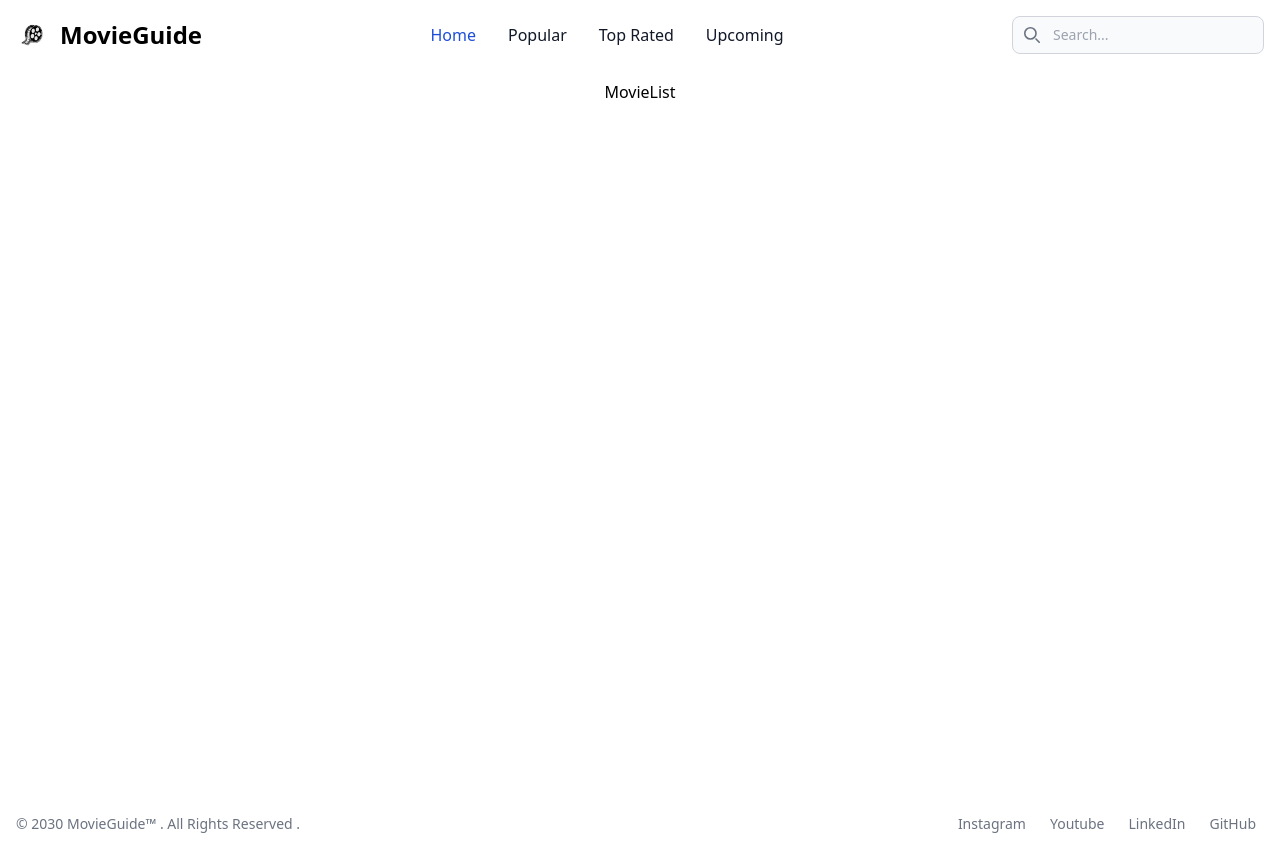
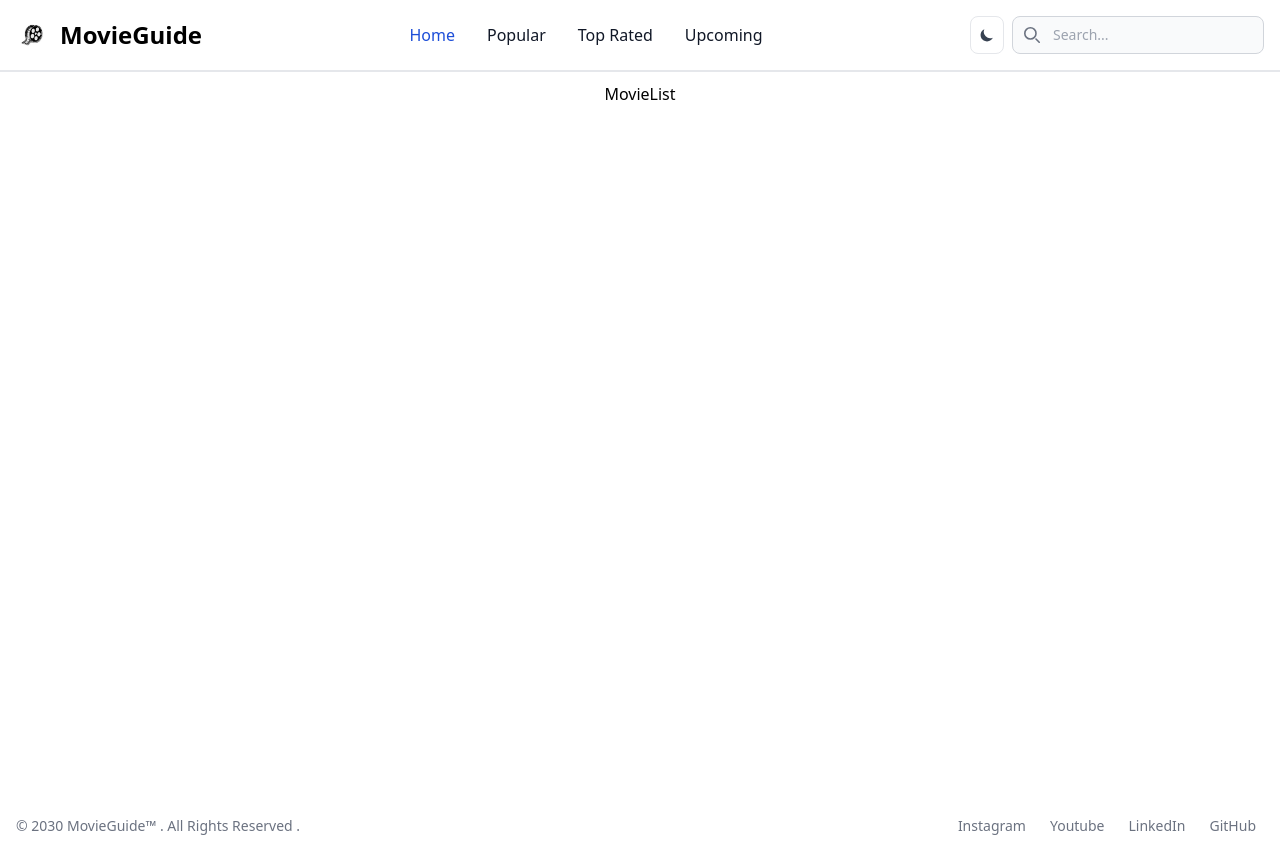
Before and after one commit to Kavin-Prakash-T/MovieGuide, a React (Create React App) app: page / in a window 1280 px wide. Built offline with nearby package versions, Linux system fonts and the light colour scheme.

Commit message:
darkmode integrated

```diff
--- a/public/index.html
+++ b/public/index.html
@@ -1,5 +1,5 @@
 <!DOCTYPE html>
-<html lang="en">
+<html lang="en" class="">
   <head>
     <meta charset="utf-8" />
     <link rel="icon" href="%PUBLIC_URL%/favicon.ico" />
--- a/src/components/Footer.js
+++ b/src/components/Footer.js
@@ -9,16 +9,16 @@
         </span>
         <ul className="flex flex-wrap items-center p-2 mt-3 text-sm font-medium text-gray-500 dark:text-gray-400 sm:mt-0">
           <li>
-            <a href="https://www.instagram.com/_ka.v.i.n_/" target="_blank" className="hover:underline me-4 md:me-6">Instagram</a>
+            <a rel="noreferrer" href="https://www.instagram.com/_ka.v.i.n_/" target="_blank" className="hover:underline me-4 md:me-6">Instagram</a>
           </li>
           <li>
-            <a href="https://youtube.com" className="hover:underline me-4 md:me-6">Youtube</a>
+            <a rel="noreferrer" href="https://youtube.com" target="_blank" className="hover:underline me-4 md:me-6">Youtube</a>
           </li>
           <li>
-            <a href="https://www.linkedin.com/in/kavin-prakash-t-57345b32a" className="hover:underline me-4 md:me-6">LinkedIn</a>
+            <a rel="noreferrer" href="https://www.linkedin.com/in/kavin-prakash-t-57345b32a" target="_blank" className="hover:underline me-4 md:me-6">LinkedIn</a>
           </li>
           <li>
-            <a href="https://github.com/Kavin-Prakash-T" className="hover:underline">GitHub</a>
+            <a  rel="noreferrer" href="https://github.com/Kavin-Prakash-T" target="_blank" className="hover:underline">GitHub</a>
           </li>
         </ul>
       </div>
--- a/src/components/Header.js
+++ b/src/components/Header.js
@@ -1,22 +1,36 @@
-import { useState } from "react";
+import { useState,useEffect } from "react";
 import { Link,NavLink } from "react-router-dom"
 import Logo from "../assets/logo.jpeg"
 
 export const Header = () => {
-const [hidden,setHidden]=useState(true)
+const [hidden,setHidden]=useState(true);
+const [darkMode,setDarkMode]=useState(JSON.parse(localStorage.getItem("darkMode"))||false);
 
   const activeClass="block py-2 px-3 text-white bg-blue-700 rounded-sm md:bg-transparent md:text-blue-700 md:p-0 md:dark:text-blue-500";
   const inactiveClass="block py-2 px-3 text-gray-900 rounded-sm hover:bg-gray-100 md:hover:bg-transparent md:hover:text-blue-700 md:p-0 md:dark:hover:text-blue-500 dark:text-white dark:hover:bg-gray-700 dark:hover:text-white md:dark:hover:bg-transparent dark:border-gray-700";
 
+  useEffect(()=>{
+    localStorage.setItem("darkMode",JSON.stringify(darkMode))
+    if(darkMode){
+      document.documentElement.classList.add("dark");
+    }
+    else{
+      document.documentElement.classList.remove("dark");
+    }
+  },[darkMode]);
   return (
     <header>
-      <nav className="bg-white border-gray-200 dark:bg-gray-900">
+      <nav className="bg-white border-gray-200 border-b-2 dark:bg-gray-900 dark:border-b-1 dark:border-gray-900" >
         <div className="max-w-screen-xl flex flex-wrap items-center justify-between mx-auto p-4">
           <Link to="/" className="flex items-center space-x-3 rtl:space-x-reverse">
             <img src={Logo} className="h-8 rounded-full "   alt="MovieGuide Logo" />
             <span className="self-center text-2xl font-semibold whitespace-nowrap dark:text-white">MovieGuide</span>
           </Link>
-          <div className="flex md:order-2">
+
+          <div id="mobile-nav" className="flex md:order-2">
+             <button onClick={() => setDarkMode(!darkMode)} data-tooltip-target="navbar-search-example-toggle-dark-mode-tooltip" type="button" data-toggle-dark="light" className="flex items-center p-2 mr-2 text-xs font-medium text-gray-700 bg-white rounded-lg border border-gray-200 toggle-dark-state-example hover:bg-gray-100 hover:text-blue-700 focus:z-10 focus:ring-2 focus:ring-gray-300 dark:focus:ring-gray-500 dark:bg-gray-800 focus:outline-none dark:text-gray-400 dark:border-gray-600 dark:hover:text-white dark:hover:bg-gray-700">
+               { darkMode ? (<svg aria-hidden="true" data-toggle-icon="sun" className="w-4 h-4" fill="currentColor" viewBox="0 0 20 20" xmlns="http://www.w3.org/2000/svg"><path d="M10 2a1 1 0 011 1v1a1 1 0 11-2 0V3a1 1 0 011-1zm4 8a4 4 0 11-8 0 4 4 0 018 0zm-.464 4.95l.707.707a1 1 0 001.414-1.414l-.707-.707a1 1 0 00-1.414 1.414zm2.12-10.607a1 1 0 010 1.414l-.706.707a1 1 0 11-1.414-1.414l.707-.707a1 1 0 011.414 0zM17 11a1 1 0 100-2h-1a1 1 0 100 2h1zm-7 4a1 1 0 011 1v1a1 1 0 11-2 0v-1a1 1 0 011-1zM5.05 6.464A1 1 0 106.465 5.05l-.708-.707a1 1 0 00-1.414 1.414l.707.707zm1.414 8.486l-.707.707a1 1 0 01-1.414-1.414l.707-.707a1 1 0 011.414 1.414zM4 11a1 1 0 100-2H3a1 1 0 000 2h1z" fillRule="evenodd" clipRule="evenodd"></path></svg>) : (<svg aria-hidden="true" data-toggle-icon="moon" className="w-4 h-4" fill="currentColor" viewBox="0 0 20 20" xmlns="http://www.w3.org/2000/svg"><path d="M17.293 13.293A8 8 0 016.707 2.707a8.001 8.001 0 1010.586 10.586z"></path></svg>) }
+             </button>
             <button type="button" data-collapse-toggle="navbar-search" aria-controls="navbar-search" aria-expanded="false" className="md:hidden text-gray-500 dark:text-gray-400 hover:bg-gray-100 dark:hover:bg-gray-700 focus:outline-none focus:ring-4 focus:ring-gray-200 dark:focus:ring-gray-700 rounded-lg text-sm p-2.5 me-1">
               <svg className="w-5 h-5" aria-hidden="true" xmlns="http://www.w3.org/2000/svg" fill="none" viewBox="0 0 20 20">
                 <path stroke="currentColor" strokeLinecap="round" strokeLinejoin="round" strokeWidth="2" d="m19 19-4-4m0-7A7 7 0 1 1 1 8a7 7 0 0 1 14 0Z" />
@@ -32,6 +46,7 @@
               </div>
               <input type="text" id="search-navbar" autoComplete="off" className="block w-full p-2 ps-10 text-sm text-gray-900 border border-gray-300 rounded-lg bg-gray-50 focus:ring-blue-500 focus:border-blue-500 dark:bg-gray-700 dark:border-gray-600 dark:placeholder-gray-400 dark:text-white dark:focus:ring-blue-500 dark:focus:border-blue-500" placeholder="Search..."/>
             </div>
+
             <button onClick={()=>setHidden(!hidden)} data-collapse-toggle="navbar-search" type="button" className="inline-flex items-center p-2 w-10 h-10 justify-center text-sm text-gray-500 rounded-lg md:hidden hover:bg-gray-100 focus:outline-none focus:ring-2 focus:ring-gray-200 dark:text-gray-400 dark:hover:bg-gray-700 dark:focus:ring-gray-600" aria-controls="navbar-search" aria-expanded="false">
               <span className="sr-only">Open main menu</span>
               <svg className="w-5 h-5" aria-hidden="true" xmlns="http://www.w3.org/2000/svg" fill="none" viewBox="0 0 17 14">
@@ -39,7 +54,8 @@
               </svg>
             </button>
           </div>
-          <div className={`items-center justify-between ${hidden?"hidden":""} w-full md:flex md:w-auto md:order-1" id="navbar-search`}>
+
+          <div className={`items-center justify-between ${hidden?"hidden":""} w-full md:flex md:w-auto md:order-1`} id="navbar-search">
             <div className="relative mt-3 md:hidden">
               <div className="absolute inset-y-0 start-0 flex items-center ps-3 pointer-events-none">
                 <svg className="w-4 h-4 text-gray-500 dark:text-gray-400" aria-hidden="true" xmlns="http://www.w3.org/2000/svg" fill="none" viewBox="0 0 20 20">
@@ -63,6 +79,7 @@
               </li>
             </ul>
           </div>
+
         </div>
       </nav>
 
--- a/tailwind.config.js
+++ b/tailwind.config.js
@@ -4,6 +4,7 @@
     "./public/index.html",
     "./src/**/*.{js,jsx,ts,tsx}"
   ],
+  darkMode:'class',
   theme: {
     extend: {},
   },
```
